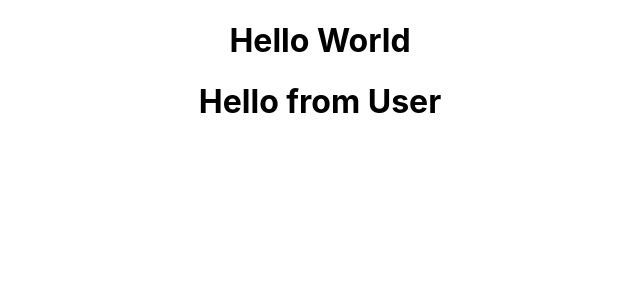
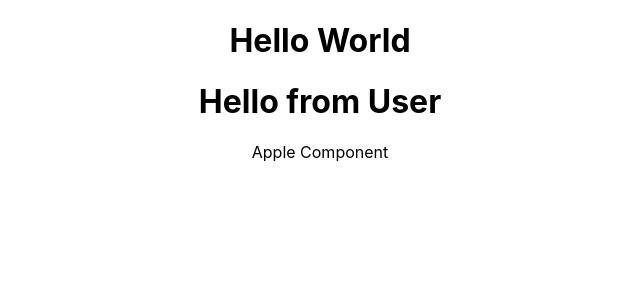
Before and after one commit to Arvindkr123/React-Learning, a React (Create React App) app: page / in a window 1280 px wide. Shown: the top 300 px of the page, without its empty margins (320-960 px from the left). Built offline with nearby package versions, Linux system fonts and the light colour scheme.

Commit message:
We can use the component inside component

```diff
--- a/src/App.js
+++ b/src/App.js
@@ -3,10 +3,16 @@ import './App.css';
 // import User from './User';
 import React, {Component} from 'react';
 function App() {
+  function Apple(){
+    return(
+      <div>Apple Component</div>
+    )
+  }
   return (
     <div className="App">
       <h1>Hello World</h1>
       <User/>
+      <Apple></Apple>
     </div>
   );
 }
```
